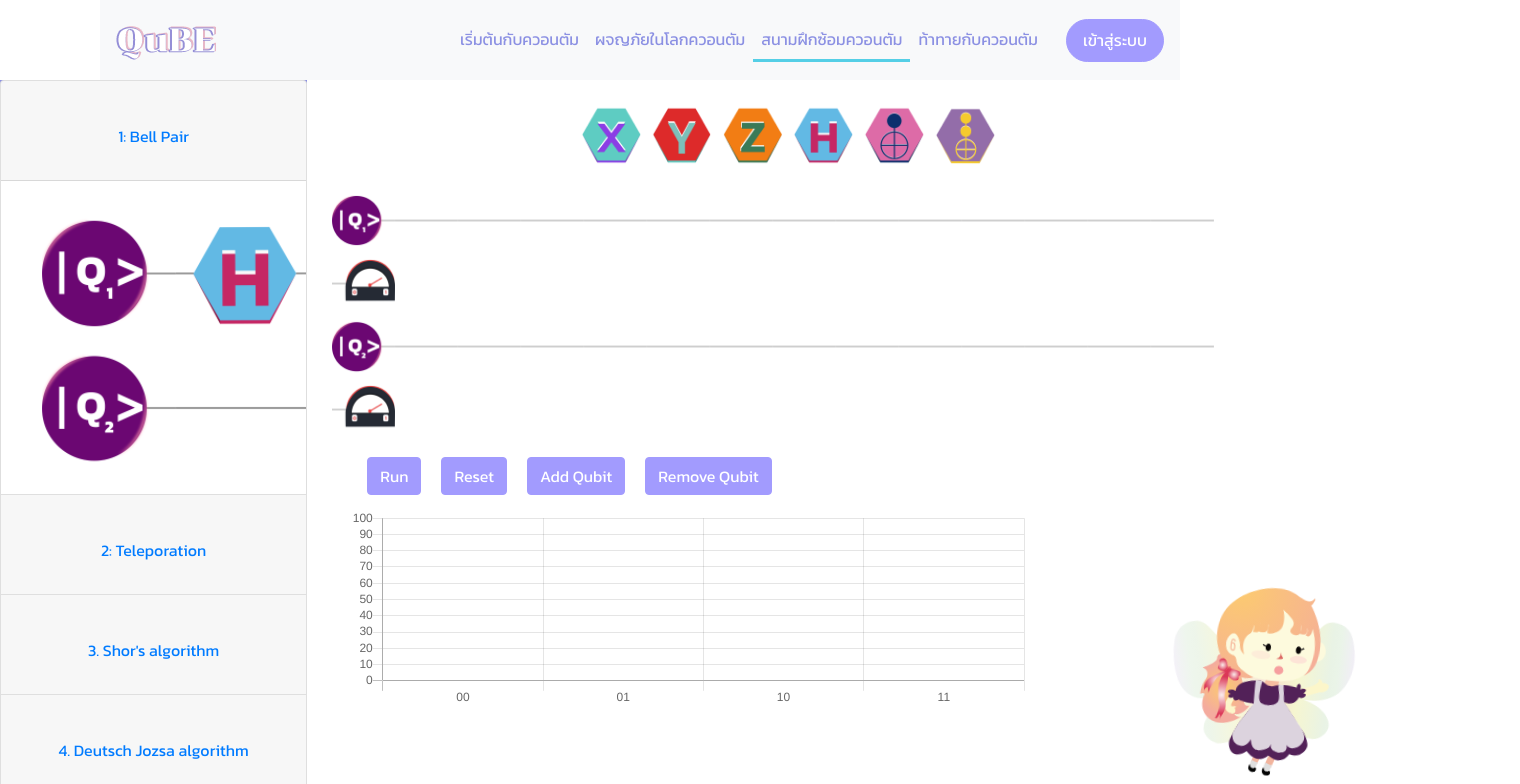
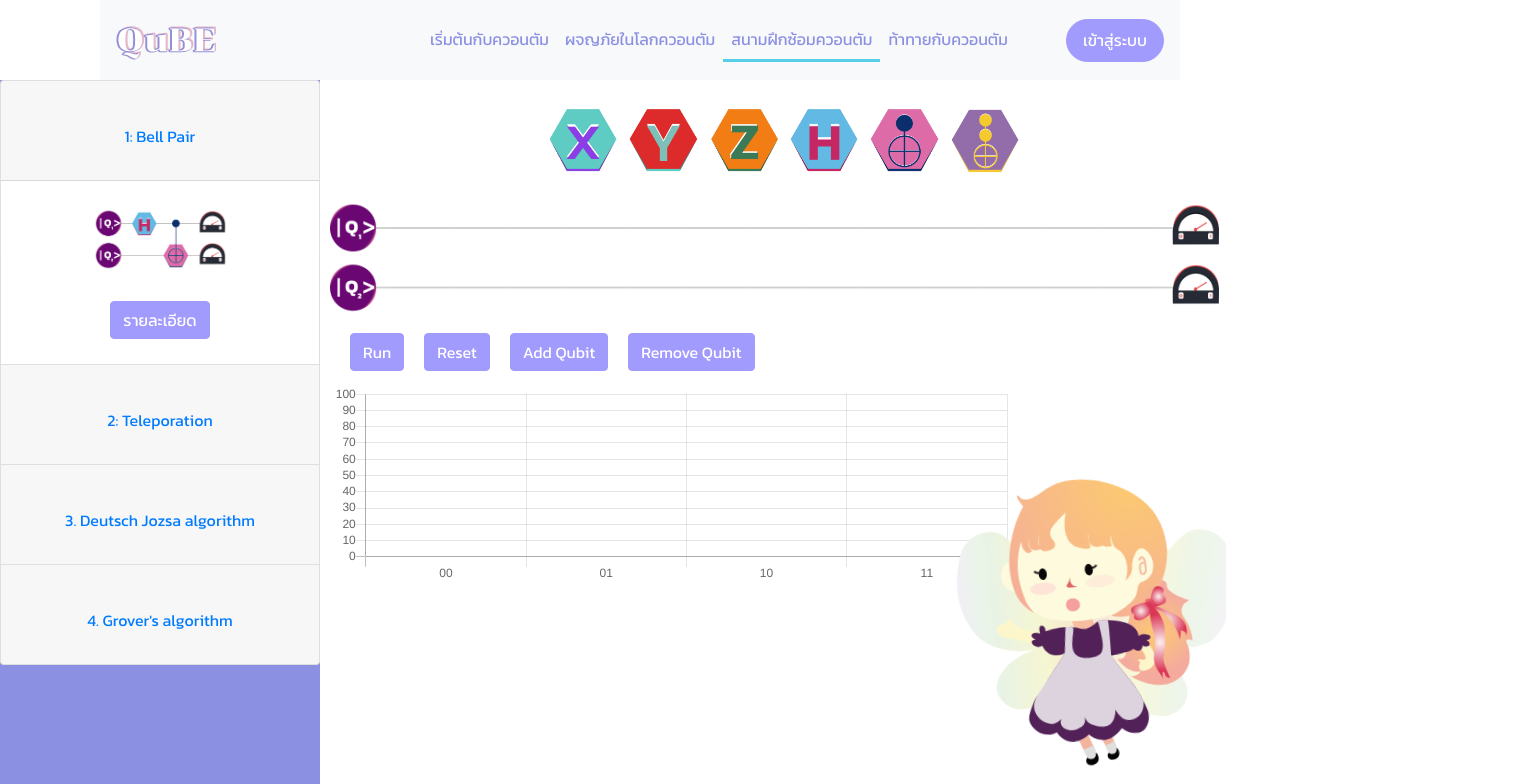
Before and after one commit to Kadphol/QuBE, a React (Create React App) app in the folder frontend/: page /playground in a window 1280 px wide. Shown: the top 784 px of the page, 1520 px wide, since content can reach past the window. Built offline with nearby package versions, Linux system fonts and the light colour scheme; no server answers; a web font is replaced by a local one.

Commit message:
Decorate

```diff
--- a/frontend/src/components/Composer/Composer.scoped.css
+++ b/frontend/src/components/Composer/Composer.scoped.css
@@ -1,20 +1,19 @@
 .Composer {
-    float: left;
-    width: 68%;
-    display:inline;
-    margin-left: 40px;
+    width: 70vw;
+    display: inline-block;
+    overflow: hidden;
+    margin-left: 10px;
 }
 
 .gates {
-
     margin-left: 0;
 }
 
 img.gate {
     height: auto;
     width: auto;
-    max-width: 7%;
-    max-height: 7%;
+    max-width: 4.4rem;
+    max-height: 4.4rem;
     margin-left: 10px;
 }
 
@@ -22,11 +21,13 @@ img.inline {
     /* float: left; */
     height: auto;
     width: auto;
-    max-width: 7%;
-    max-height: 7%;
+    max-width: 6.4%;
+    max-height: 6.4%;
     display: inline;
+}
 
-    /* border: solid red; */
+#first {
+  margin-left:15px;
 }
 
 button.btn-primary {
@@ -35,15 +36,18 @@ button.btn-primary {
     background-color: #A29BFE;
     border-color: #A29BFE;
     color: white;
-    margin-left: 20px;
   }
 
 button.btn-primary:disabled {
     font-family: 'Kanit',sans-serif;
     font-size: medium;
-    background-color: #bbbbbb;
+    background-color: #8B90E3;
     border-color: #A29BFE;
     color: white;
+}
+
+#buttonPanel {
+    margin-left: 20px;
 }
 
 div.buttonPanel {
@@ -52,32 +56,8 @@ div.buttonPanel {
       margin-bottom: 16px;
 }
 
-div.maincomposer {
+.result {
+    float: left;
+    display: inline;
     position: relative;
 }
-
-.bar {
-    float: left;
-    display: inline;
-}
-
-.svg-qubie {
-    animation: animation-qubie 10s infinite;
-    height: 200px;
-    width: 200px;
-    float: left;
-    display: inline;
-    position: fixed;
-    margin-left: 60px;
-
-  }
-
-  @keyframes animation-qubie {
-    from, to {
-      transform: scale(-1, 1) translateY(0px) rotate(5deg);
-    }
-
-    50% {
-      transform: scale(-1, 1) translateY(50px) rotate(5deg);
-    }
-  }
--- a/frontend/src/components/Composer/Sidebar.scoped.css
+++ b/frontend/src/components/Composer/Sidebar.scoped.css
@@ -1,14 +1,49 @@
   .Menu {
     float: left;
-    width: 24vw;
-    min-height: 90vh;
-    margin-bottom: 0px;
-    display: flex;
-    flex-direction: column;
+    width: 25vw;
+    height: 90vh;
+    transition: width 0.5s;
     font-family: 'Kanit',sans-serif;
     font-size: 50px;
     color: white;
     background-color: #8B90E3;
-    resize: both;
-    object-fit: contain;
+    /* resize: both;
+    object-fit: contain; */
   }
+
+  #wrapper2 {
+    height: 0vh;
+    transition: height 0.5s;
+  }
+
+  .detail {
+    text-align: center;
+    font-family: 'Kanit',sans-serif;
+    font-size: 15px;
+    color: black;
+    display: block;
+  }
+
+  .buttonPanel2 {
+    display: flex;
+    margin-top: 20px;
+    margin-bottom: 5px;
+  align-items: center;
+  justify-content: center;
+  }
+
+  .sampleCircuit {
+    width: 50%;
+    height: 50%;
+    margin-bottom: 10px;
+  }
+
+  @keyframes slide-right {
+    from {  transform: scale(1,1) translateX(0%); }
+    to { transform: scale(2,1) translateX(50%); }
+  }
+
+  @keyframes slide-left {
+    from {  transform: scale(2,1) translateX(50%); }
+    to { transform: scale(1,1) translateX(0%); }
+  }
--- a/frontend/src/components/Composer/Sidebar.tsx
+++ b/frontend/src/components/Composer/Sidebar.tsx
@@ -4,14 +4,33 @@ import './Sidebar.scoped.css'
 import bellpair from '../../assets/playground/bellpair.png'
 import Drag from './drag'
 
+const detail:Array<string> = [
+    "Lorem ipsum dolor sit amet, consectetur adipiscing elit, sed do eiusmod tempor incididunt ut labore et dolore magna aliqua. Ut enim ad minim veniam, quis nostrud exercitation ullamco laboris nisi ut aliquip ex ea commodo consequat. Duis aute irure dolor in reprehenderit in voluptate velit esse cillum dolore eu fugiat nulla pariatur. Excepteur sint occaecat cupidatat non proident, sunt in culpa qui officia deserunt mollit anim id est laborum.",
+    "Lorem ipsum dolor sit amet, consectetur adipiscing elit, sed do eiusmod tempor incididunt ut labore et dolore magna aliqua. Ut enim ad minim veniam, quis nostrud exercitation ullamco laboris nisi ut aliquip ex ea commodo consequat. Duis aute irure dolor in reprehenderit in voluptate velit esse cillum dolore eu fugiat nulla pariatur. Excepteur sint occaecat cupidatat non proident, sunt in culpa qui officia deserunt mollit anim id est laborum.",
+    "Lorem ipsum dolor sit amet, consectetur adipiscing elit, sed do eiusmod tempor incididunt ut labore et dolore magna aliqua. Ut enim ad minim veniam, quis nostrud exercitation ullamco laboris nisi ut aliquip ex ea commodo consequat. Duis aute irure dolor in reprehenderit in voluptate velit esse cillum dolore eu fugiat nulla pariatur. Excepteur sint occaecat cupidatat non proident, sunt in culpa qui officia deserunt mollit anim id est laborum.",
+    "Lorem ipsum dolor sit amet, consectetur adipiscing elit, sed do eiusmod tempor incididunt ut labore et dolore magna aliqua. Ut enim ad minim veniam, quis nostrud exercitation ullamco laboris nisi ut aliquip ex ea commodo consequat. Duis aute irure dolor in reprehenderit in voluptate velit esse cillum dolore eu fugiat nulla pariatur. Excepteur sint occaecat cupidatat non proident, sunt in culpa qui officia deserunt mollit anim id est laborum.",
+]
+
 class Sidebar extends React.Component {
+
+    state = {
+        onShow: null,
+        active: -1
+    }
+
+    toggleShow = (id:number) => {
+        let menu = document.getElementById("Menu")!
+        menu.style['width'] = this.state.onShow? '25vw':'68vw'
+
+        this.setState({onShow:!this.state.onShow, active:id})
+
+    }
 
     render() {
         return (
-            <div className="Menu">
-                {/* <Drag/> */}
+            <div className="Menu" id="Menu">
                 <Accordion defaultActiveKey="0">
-                    <Card >
+                    {this.state.onShow && this.state.active!== 0 ? null: <Card>
                         <Card.Header >
                             <Accordion.Toggle as={Button} variant="link" eventKey="0">
                                 1: Bell Pair
@@ -19,11 +38,15 @@ class Sidebar extends React.Component {
                         </Card.Header>
                         <Accordion.Collapse eventKey="0">
                             <Card.Body>
-                                <img src={bellpair} />
+                                <img className="sampleCircuit" src={bellpair} />
+                                <span className="detail">{this.state.onShow? detail[0] : null}</span>
+                                <div className="buttonPanel2">
+                                <button className="btn btn-primary" onClick={()=>this.toggleShow(0)}>{this.state.onShow? "ย้อนกลับ":"รายละเอียด"}</button>
+                                </div>
                             </Card.Body>
                         </Accordion.Collapse>
-                    </Card>
-                    <Card>
+                    </Card>}
+                    {this.state.onShow && this.state.active!== 1 ? null:<Card>
                         <Card.Header>
                             <Accordion.Toggle as={Button} variant="link" eventKey="1">
                                 2: Teleporation
@@ -31,46 +54,46 @@ class Sidebar extends React.Component {
                         </Card.Header>
                         <Accordion.Collapse eventKey="1">
                             <Card.Body>
-                                <img src={bellpair} />
+                                <img className="sampleCircuit" src={bellpair} />
+                                <span className="detail">{this.state.onShow? detail[1] : null}</span>
+                                <div className="buttonPanel2">
+                                <button className="btn btn-primary" onClick={()=>this.toggleShow(1)}>{this.state.onShow? "ย้อนกลับ":"รายละเอียด"}</button>
+                                </div>
                             </Card.Body>
                         </Accordion.Collapse>
-                    </Card>
-                    <Card>
+                    </Card>}
+                    {this.state.onShow && this.state.active!== 2 ? null:<Card>
                         <Card.Header>
                             <Accordion.Toggle as={Button} variant="link" eventKey="2">
-                                3. Shor's algorithm
+                                3. Deutsch Jozsa algorithm
                         </Accordion.Toggle>
                         </Card.Header>
                         <Accordion.Collapse eventKey="2">
                             <Card.Body>
-                                <img src={bellpair} />
+                            <img className="sampleCircuit" src={bellpair} />
+                                <span className="detail">{this.state.onShow? detail[2] : null}</span>
+                                <div className="buttonPanel2">
+                                <button className="btn btn-primary" onClick={()=>this.toggleShow(2)}>{this.state.onShow? "ย้อนกลับ":"รายละเอียด"}</button>
+                                </div>
                             </Card.Body>
                         </Accordion.Collapse>
-                    </Card>
-                    <Card>
+                    </Card>}
+                    {this.state.onShow && this.state.active!== 3 ? null:<Card>
                         <Card.Header>
                             <Accordion.Toggle as={Button} variant="link" eventKey="3">
-                                4. Deutsch Jozsa algorithm
+                                4. Grover's algorithm
                         </Accordion.Toggle>
                         </Card.Header>
                         <Accordion.Collapse eventKey="3">
                             <Card.Body>
-                                <img src={bellpair} />
+                            <img className="sampleCircuit" src={bellpair} />
+                                <span className="detail">{this.state.onShow? detail[3] : null}</span>
+                                <div className="buttonPanel2">
+                                <button className="btn btn-primary" onClick={()=>this.toggleShow(3)}>{this.state.onShow? "ย้อนกลับ":"รายละเอียด"}</button>
+                                </div>
                             </Card.Body>
                         </Accordion.Collapse>
-                    </Card>
-                    <Card>
-                        <Card.Header>
-                            <Accordion.Toggle as={Button} variant="link" eventKey="4">
-                                5. Grover's algorithm'
-                        </Accordion.Toggle>
-                        </Card.Header>
-                        <Accordion.Collapse eventKey="4">
-                            <Card.Body>
-                                <img src={bellpair} />
-                            </Card.Body>
-                        </Accordion.Collapse>
-                    </Card>
+                    </Card>}
                 </Accordion>
             </div >
         );
```
